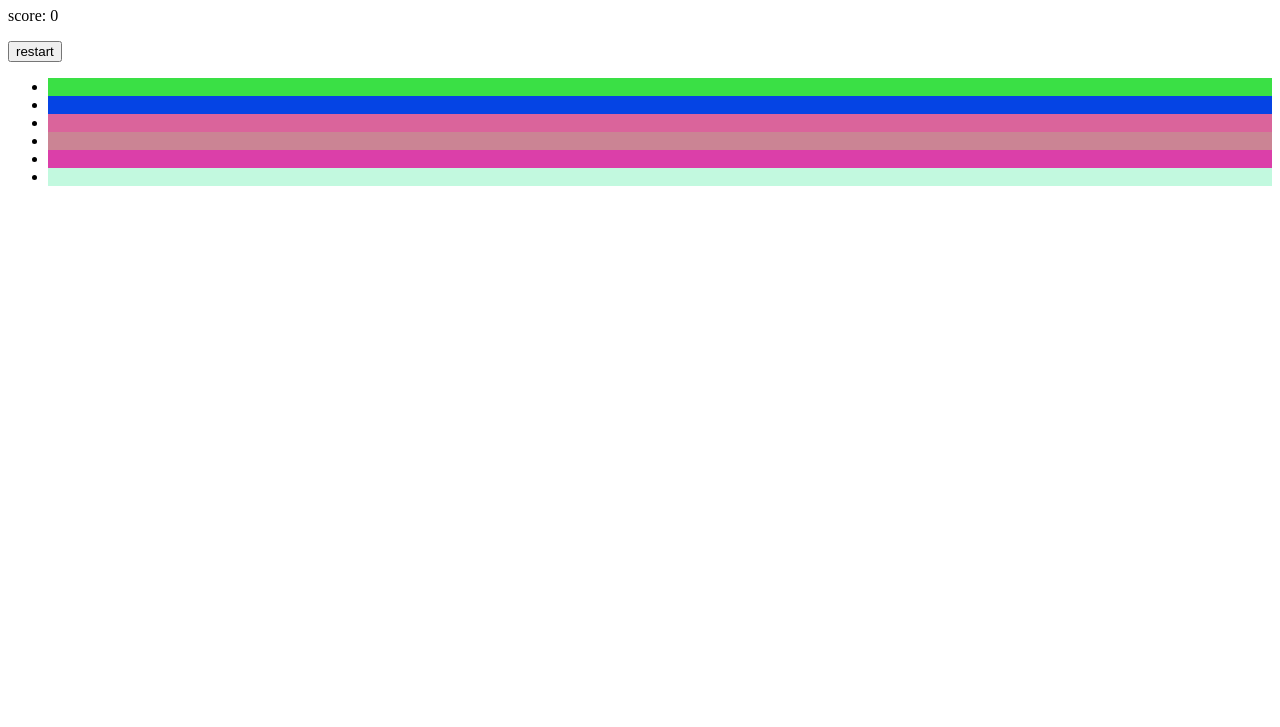
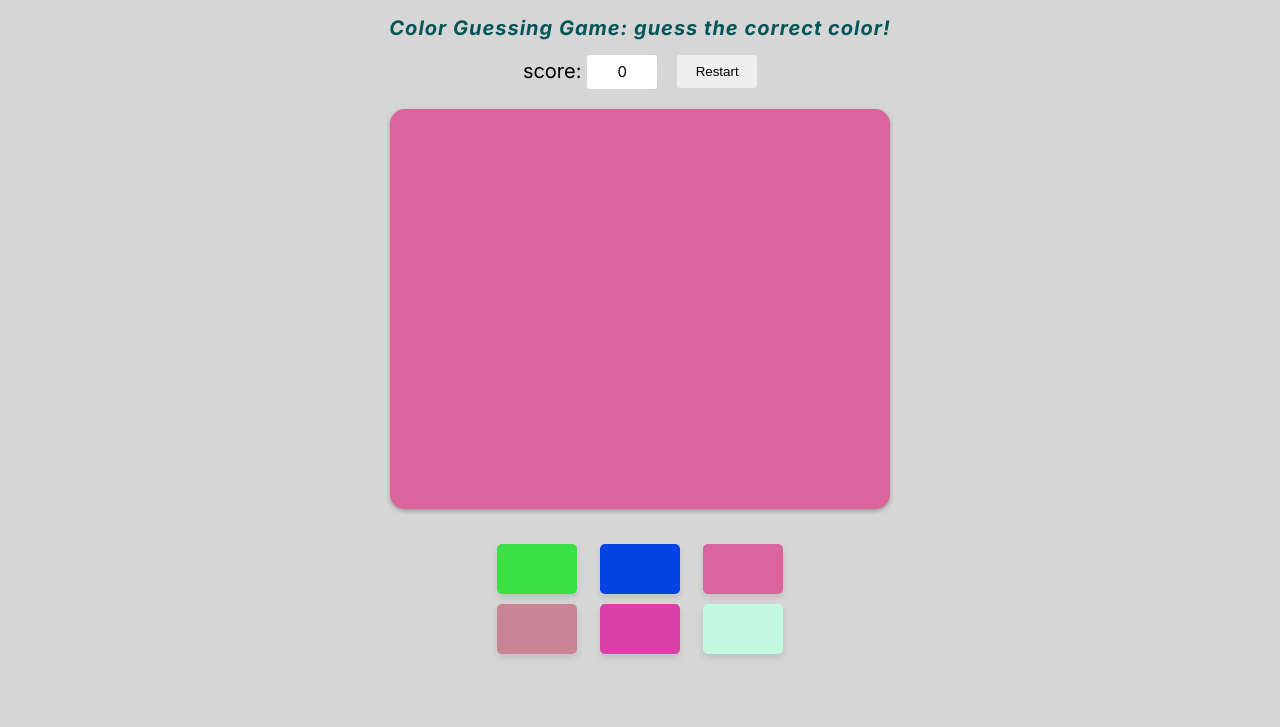
Before and after one commit to modieee/colour-guessing-game, a plain HTML site: page index.html in a window 1280 px wide. Shown: the part 73-800 px from the top of the page. Drawn offline with Linux system fonts and the light colour scheme; the site is published under a folder, as on GitHub Pages, so addresses that start at the root find nothing.

Commit message:
fix stylesheet

```diff
--- a/index.html
+++ b/index.html
@@ -6,7 +6,7 @@
     <title>Colour Guess</title>
 
     <!-- stylesheet -->
-    <link rel="stylesheet" href="/style.css">
+    <link rel="stylesheet" href="style.css">
     <!-- Icons -->
     <link rel="stylesheet" href="https://cdnjs.cloudflare.com/ajax/libs/font-awesome/6.7.2/css/all.min.css" integrity="sha512-Evv84Mr4kqVGRNSgIGL/F/aIDqQb7xQ2vcrdIwxfjThSH8CSR7PBEakCr51Ck+w+/U6swU2Im1vVX0SVk9ABhg==" crossorigin="anonymous" referrerpolicy="no-referrer" />
 
```
